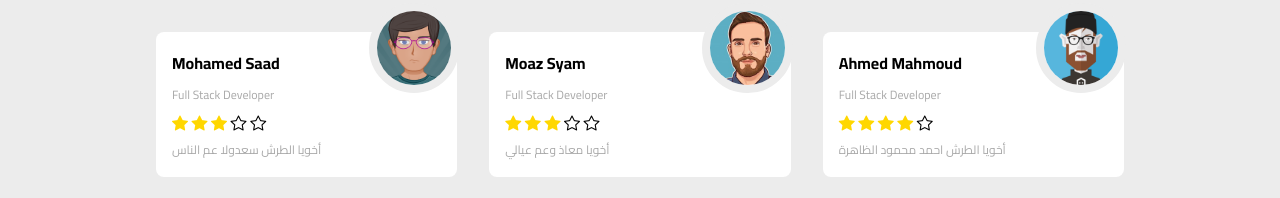
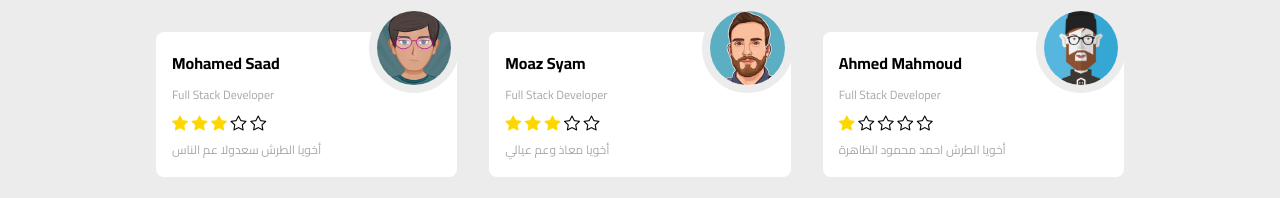
Before and after one commit to Ahmed123Walid/Ahmed__site, a plain HTML site: page index.html in a window 1280 px wide. Shown: the part 3598-3796 px from the top of the page. Drawn offline with nearby package versions, Linux system fonts and the light colour scheme.

Commit message:
Add files via upload

```diff
--- a/index.html
+++ b/index.html
@@ -395,9 +395,9 @@
           <span class="title">Full Stack Developer</span>
           <div class="rate">
             <i class="bi bi-star-fill"></i>
-            <i class="bi bi-star-fill"></i>
-            <i class="bi bi-star-fill"></i>
-            <i class="bi bi-star-fill"></i>
+            <i class="bi bi-star"></i>
+            <i class="bi bi-star"></i>
+            <i class="bi bi-star"></i>
             <i class="bi bi-star"></i>
           </div>
           <p>
```
